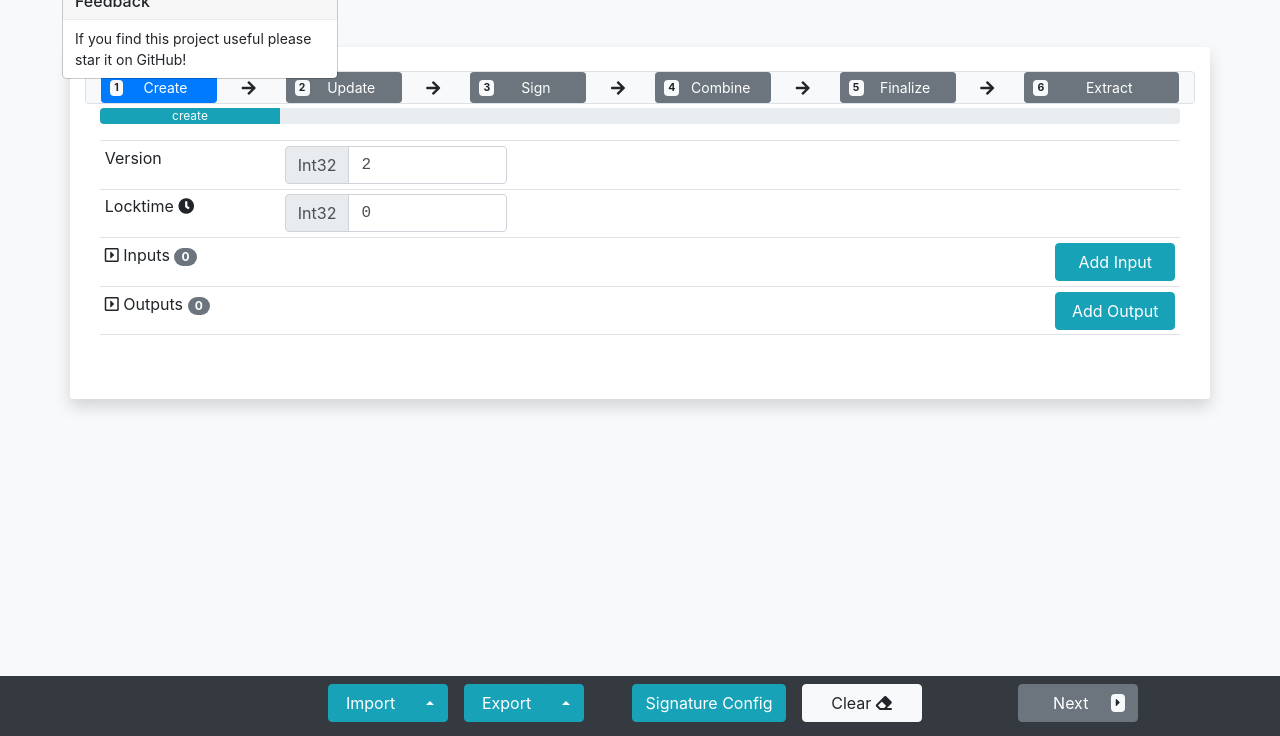
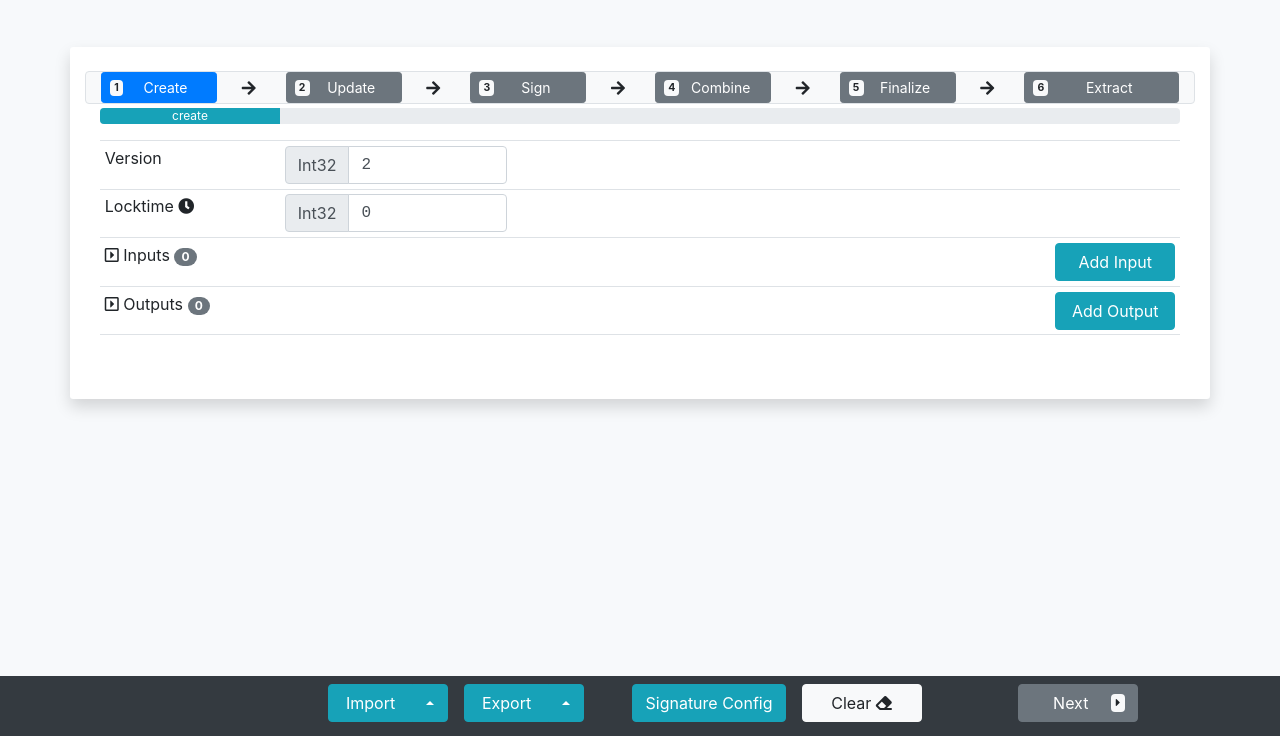
Before and after one commit to bitcoincoretech/bitcoinjs-ui, a plain HTML site: page index.html in a window 1280 px wide. Shown: the part 64-800 px from the top of the page. Drawn offline with nearby package versions, Linux system fonts and the light colour scheme.

Commit message:
#6 clean-up

```diff
--- a/index.html
+++ b/index.html
@@ -79,7 +79,6 @@
             })
 
             $(`#toasty`).hide();
-            openToasty('Hello!', 'This is a testing app. Do NOT use with Production data!');
 
             $(`#network-container`).html(networkComponent.createNew({ containerUUID: 'default' }));
 
@@ -139,7 +138,7 @@
                 setTimeout(() => {
                     $('#feedbackButton').popover('hide');
                 }, 4000)
-            }, 4000)
+            }, 1000)
 
         });
     </script>
@@ -156,7 +155,7 @@
                     <span class="navbar-toggler-icon"></span>
                 </button>
                 <a href="#" id="feedbackButton" data-toggle="popover" data-placement="bottom" title="Feedback"
-                    data-content="If you find this project useful please star it on GitHub!"></a>
+                    data-content="If you like the app, GitHub Star!"></a>
             </div>
             <div class="col-sm-5">
                 <ul class="nav navbar-nav justify-content-center pt-20">
```
